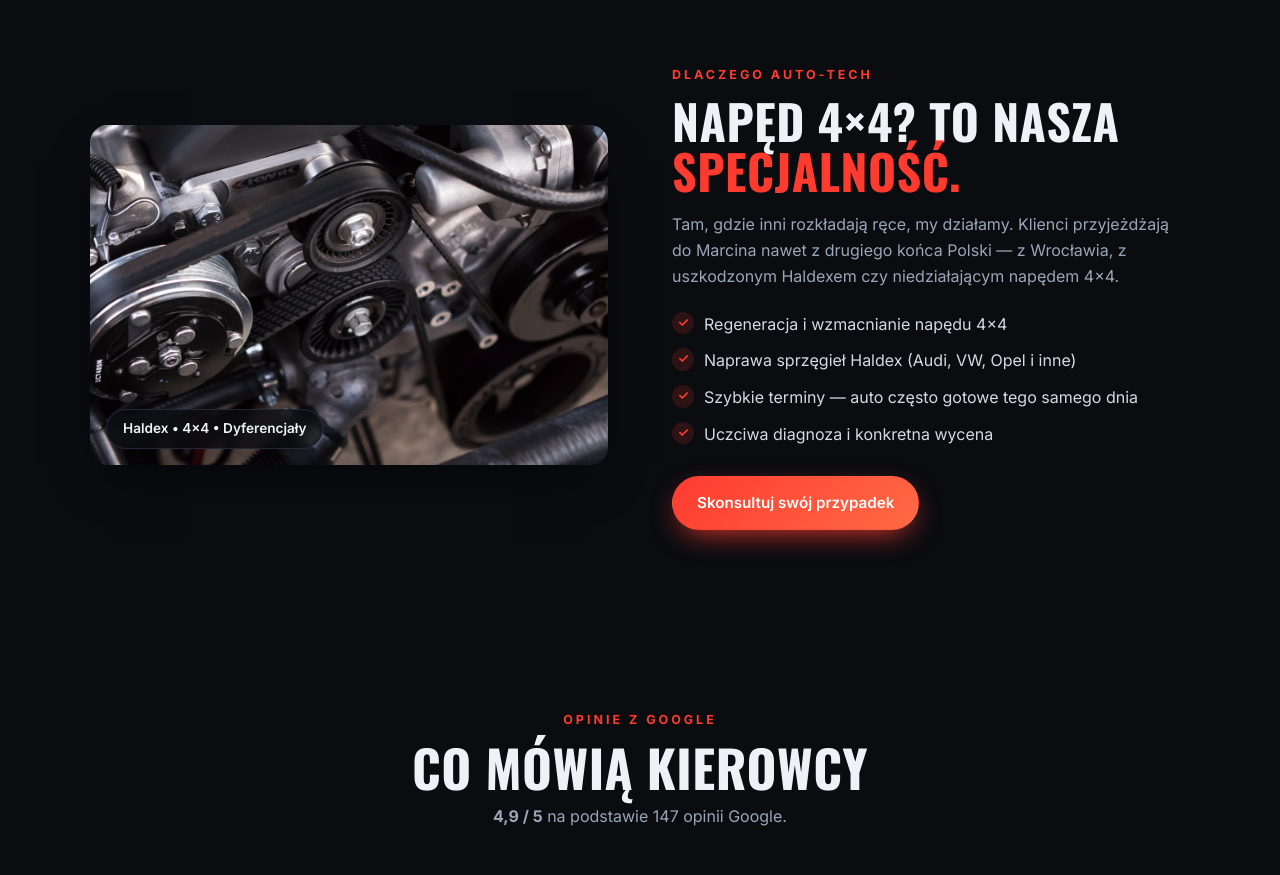
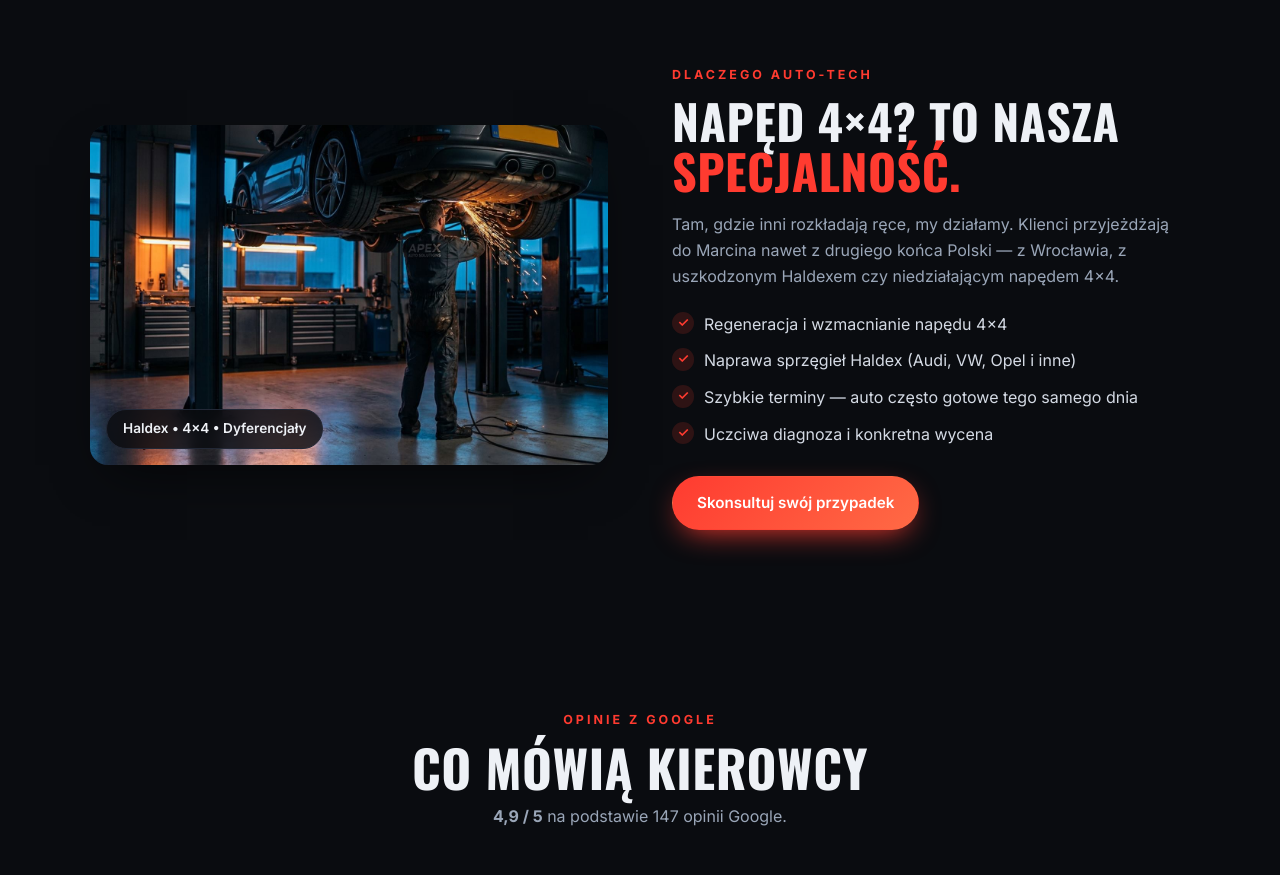
Before and after one commit to weberzxupiol/autotech, a plain HTML site: page index.html in a window 1280 px wide. Shown: the part 1500-2375 px from the top of the page. Drawn offline with nearby package versions, Linux system fonts and the light colour scheme.

Commit message:
Przenosiny do C:\Users\radek\autotech + fallback zdjecia 4x4

```diff
--- a/index.html
+++ b/index.html
@@ -89,7 +89,7 @@
   <!-- SPECJALIZACJA / SPLIT -->
   <section class="split" id="specjalizacja">
     <div class="split-media reveal">
-      <img src="images/detail.webp" alt="Regeneracja napędu 4x4 i Haldex" loading="lazy" />
+      <img src="images/haldex1.webp" onerror="this.src='images/hero.webp'" alt="Regeneracja napędu 4x4 i Haldex" loading="lazy" />
       <div class="split-tag">Haldex • 4×4 • Dyferencjały</div>
     </div>
     <div class="split-text reveal">
```
Also changed, not shown: .wrangler/cache/pages.json (added), .wrangler/cache/wrangler-account.json (added), images/detail.webp (deleted).
